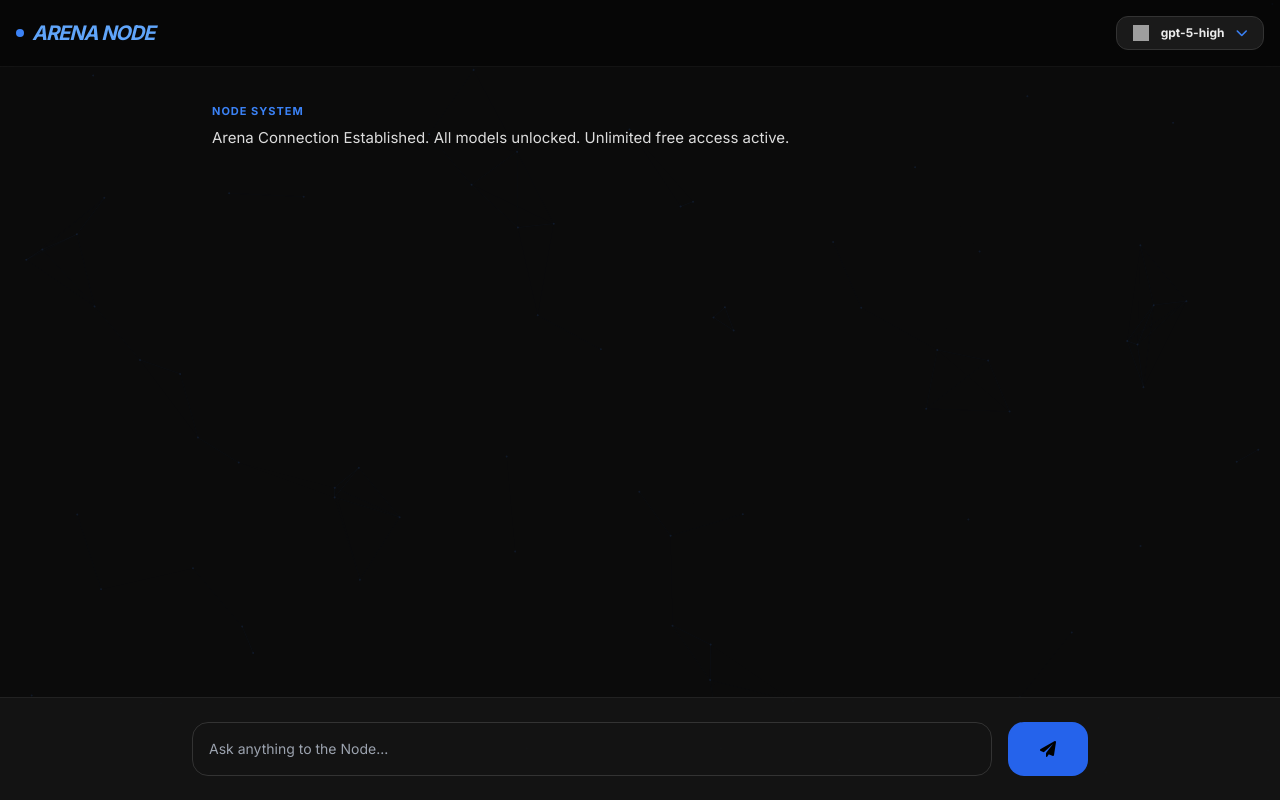
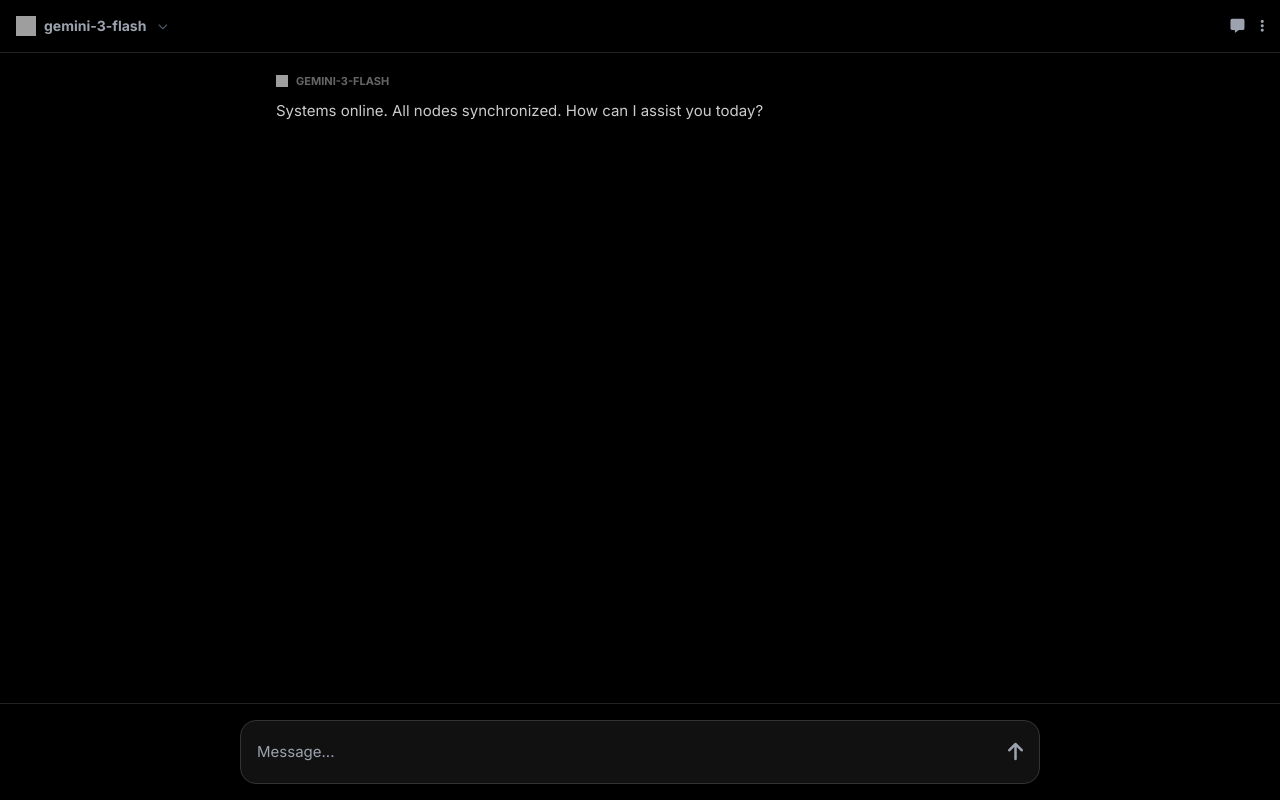
Before and after one commit to farzannnwanii-tech/smart-marketing-pro, a website: page index.html in a window 1280 px wide. Drawn offline with nearby package versions, Linux system fonts and the light colour scheme; grey boxes are pictures that could not be loaded.

Commit message:
Update index.html

```diff
--- a/index.html
+++ b/index.html
@@ -3,173 +3,169 @@
 <head>
     <meta charset="UTF-8">
     <meta name="viewport" content="width=device-width, initial-scale=1.0">
-    <title>SMART AI-ARENA | India's Universal AI Node</title>
+    <title>AI ARENA PRO | World's #1 Model Hub</title>
     <script src="https://cdn.tailwindcss.com"></script>
     <link href="https://cdnjs.cloudflare.com/ajax/libs/font-awesome/6.0.0/css/all.min.css" rel="stylesheet">
     <style>
-        @import url('https://fonts.googleapis.com/css2?family=Inter:wght@300;400;600;700&display=swap');
-        body { background: #0b0b0b; color: #ececec; font-family: 'Inter', sans-serif; margin: 0; overflow: hidden; }
-        #canvas-bg { position: fixed; top: 0; left: 0; z-index: -1; width: 100%; height: 100%; opacity: 0.4; }
+        @import url('https://fonts.googleapis.com/css2?family=Inter:wght@300;400;500;600;700&display=swap');
+        body { background: #000; color: #fff; font-family: 'Inter', sans-serif; margin: 0; overflow: hidden; }
 
-        /* The Arena Style Drawer */
-        #model-drawer { display: none; position: fixed; top: 0; left: 0; width: 100%; height: 100%; background: rgba(0,0,0,0.9); z-index: 1000; backdrop-filter: blur(10px); }
-        .drawer-content { position: absolute; bottom: 0; width: 100%; max-height: 80%; background: #161616; border-top: 1px solid #333; border-radius: 30px 30px 0 0; padding: 20px; overflow-y: auto; }
-        .model-card { display: flex; items-center: center; justify-content: space-between; padding: 15px; border-bottom: 1px solid #222; cursor: pointer; transition: 0.2s; }
-        .model-card:hover { background: #222; }
-        .ai-brand-logo { width: 24px; height: 24px; border-radius: 4px; margin-right: 15px; }
+        /* Model Selection Drawer - EXACT REPLICA */
+        #arena-drawer { display: none; position: fixed; inset: 0; background: rgba(0,0,0,0.8); z-index: 1000; backdrop-filter: blur(8px); }
+        .drawer-main { position: absolute; bottom: 0; width: 100%; height: 85%; background: #121212; border-top: 1px solid #333; border-radius: 24px 24px 0 0; display: flex; flex-direction: column; }
+        .drawer-header { padding: 16px; border-bottom: 1px solid #222; }
+        .search-bar { background: #1e1e1e; border: 1px solid #333; border-radius: 12px; padding: 12px; width: 100%; color: #fff; outline: none; }
 
-        /* Professional Chat */
-        .chat-container { height: calc(100vh - 160px); overflow-y: auto; padding: 20px; scrollbar-width: none; }
-        .msg-row { margin-bottom: 25px; }
-        .sender { font-size: 11px; font-weight: 800; text-transform: uppercase; letter-spacing: 1px; color: #666; margin-bottom: 6px; display: block; }
-        .text { font-size: 15px; line-height: 1.6; color: #ddd; max-width: 90%; }
+        .tabs { display: flex; gap: 8px; padding: 12px; overflow-x: auto; border-bottom: 1px solid #222; }
+        .tab { padding: 8px 16px; background: #1e1e1e; border-radius: 8px; font-size: 13px; font-weight: 600; color: #aaa; cursor: pointer; display: flex; items-center: center; gap: 6px; }
+        .tab.active { background: #333; color: #fff; }
 
-        .input-box { background: rgba(20,20,20,0.9); border-top: 1px solid #222; position: fixed; bottom: 0; w-full; }
+        .model-list { flex: 1; overflow-y: auto; padding: 10px; }
+        .model-row { display: flex; align-items: center; justify-content: space-between; padding: 14px 16px; border-bottom: 1px solid #1a1a1a; cursor: pointer; }
+        .model-row:hover { background: #1a1a1a; }
+        .brand-logo { width: 22px; height: 22px; margin-right: 12px; border-radius: 4px; }
+        .model-info { display: flex; align-items: center; }
+        .model-name { font-size: 14px; font-weight: 500; color: #ddd; }
+        .model-name.active { color: #4ade80; }
+
+        /* Professional Chat Area */
+        .chat-view { height: calc(100vh - 160px); overflow-y: auto; padding: 20px; }
+        .message { margin-bottom: 30px; }
+        .label { font-size: 11px; font-weight: 800; color: #666; text-transform: uppercase; margin-bottom: 8px; display: flex; align-items: center; gap: 8px; }
+        .content { font-size: 15px; line-height: 1.7; color: #ccc; max-width: 95%; }
+
+        .input-panel { position: fixed; bottom: 0; width: 100%; background: #000; border-top: 1px solid #222; padding: 16px; }
+        .input-container { max-width: 800px; margin: 0 auto; display: flex; gap: 12px; background: #111; border: 1px solid #333; border-radius: 16px; padding: 8px 16px; }
+        #userInput { flex: 1; background: transparent; border: none; outline: none; color: #fff; padding: 12px 0; font-size: 15px; }
     </style>
 </head>
 <body>
 
-    <canvas id="canvas-bg"></canvas>
-
-    <!-- Header -->
-    <header class="p-4 flex justify-between items-center border-b border-white/5 bg-black/40 backdrop-blur-md sticky top-0 z-50">
-        <div class="flex items-center gap-2">
-            <div class="w-2 h-2 bg-blue-500 rounded-full"></div>
-            <span class="font-bold tracking-tighter text-xl italic text-blue-400">ARENA NODE</span>
+    <!-- Main Header -->
+    <header class="p-4 border-b border-[#222] flex justify-between items-center bg-black/80 backdrop-blur-md sticky top-0 z-50">
+        <div class="flex items-center gap-2" onclick="location.reload()">
+            <img src="https://upload.wikimedia.org/wikipedia/commons/8/8a/Google_Gemini_logo.svg" class="w-5 h-5">
+            <span id="header-model-name" class="font-bold text-sm text-gray-400">gemini-3-flash</span>
+            <i class="fas fa-chevron-down text-[10px] text-gray-600 ml-1" onclick="openArena()"></i>
         </div>
-
-        <!-- MODEL SELECTOR BUTTON -->
-        <button onclick="openDrawer()" class="bg-[#1a1a1a] border border-[#333] px-4 py-2 rounded-xl flex items-center gap-3 text-xs font-bold hover:border-blue-500 transition">
-            <img id="active-logo" src="https://upload.wikimedia.org/wikipedia/commons/0/04/ChatGPT_logo.svg" class="w-4 h-4">
-            <span id="active-name">gpt-5-high</span>
-            <i class="fas fa-chevron-down text-blue-500"></i>
-        </button>
+        <div class="flex gap-4 text-gray-400 text-sm">
+            <i class="fas fa-comment-alt"></i>
+            <i class="fas fa-ellipsis-v"></i>
+        </div>
     </header>
 
-    <!-- Model Selection Drawer -->
-    <div id="model-drawer" onclick="closeDrawer()">
-        <div class="drawer-content animate__animated animate__slideInUp" onclick="event.stopPropagation()">
-            <div class="flex justify-between items-center mb-6">
-                <h3 class="font-bold text-gray-400 text-sm uppercase tracking-widest">Top AI Models</h3>
-                <button onclick="closeDrawer()" class="text-gray-500"><i class="fas fa-times"></i></button>
+    <!-- THE ASLI ARENA DRAWER -->
+    <div id="arena-drawer">
+        <div class="drawer-main">
+            <div class="drawer-header">
+                <input type="text" class="search-bar" placeholder="Search models">
             </div>
-
-            <div id="model-list">
-                <!-- Arena Style Models -->
-                <div class="model-card" onclick="select('gpt-5-high', 'https://upload.wikimedia.org/wikipedia/commons/0/04/ChatGPT_logo.svg')">
-                    <div class="flex items-center"><img src="https://upload.wikimedia.org/wikipedia/commons/0/04/ChatGPT_logo.svg" class="ai-brand-logo"> <span class="font-bold">gpt-5-high</span></div>
-                    <i class="fas fa-bolt text-gray-700"></i>
-                </div>
-                <div class="model-card" onclick="select('gemini-3-pro', 'https://upload.wikimedia.org/wikipedia/commons/8/8a/Google_Gemini_logo.svg')">
-                    <div class="flex items-center"><img src="https://upload.wikimedia.org/wikipedia/commons/8/8a/Google_Gemini_logo.svg" class="ai-brand-logo"> <span class="font-bold text-blue-400">gemini-3-pro</span></div>
-                    <i class="fas fa-check-circle text-green-500"></i>
-                </div>
-                <div class="model-card" onclick="select('grok-4-reasoning', 'https://upload.wikimedia.org/wikipedia/commons/5/57/X_logo_2023_%28white%29.png')">
-                    <div class="flex items-center"><img src="https://upload.wikimedia.org/wikipedia/commons/5/57/X_logo_2023_%28white%29.png" class="ai-brand-logo"> <span class="font-bold">grok-4-fast</span></div>
-                    <i class="fas fa-brain text-purple-500"></i>
-                </div>
-                <div class="model-card" onclick="select('qwen-3-max', 'https://upload.wikimedia.org/wikipedia/commons/a/a7/Alibaba_Group_logo.svg')">
-                    <div class="flex items-center"><img src="https://upload.wikimedia.org/wikipedia/commons/a/a7/Alibaba_Group_logo.svg" class="ai-brand-logo"> <span class="font-bold">qwen-3-omni</span></div>
-                    <i class="fas fa-microchip text-orange-500"></i>
-                </div>
-                <!-- Yahan Node apne aap aur list badhayega -->
+            <div class="tabs">
+                <div class="tab active"><i class="fas fa-font"></i> Text</div>
+                <div class="tab"><i class="fas fa-code"></i> Code</div>
+                <div class="tab"><i class="fas fa-image"></i> Image</div>
+                <div class="tab"><i class="fas fa-globe"></i> Search</div>
+            </div>
+            <div class="p-4 text-[11px] font-bold text-gray-500 uppercase tracking-widest">Top Text Models</div>
+            <div class="model-list" id="models-container">
+                <!-- Data will inject here -->
             </div>
         </div>
     </div>
 
-    <!-- Chat Area -->
-    <main id="chat-box" class="chat-container max-w-4xl mx-auto mt-4">
-        <div class="msg-row">
-            <span class="sender text-blue-500">Node System</span>
-            <div class="text">Arena Connection Established. All models unlocked. Unlimited free access active.</div>
+    <!-- Chat Display -->
+    <main id="chat-box" class="chat-view max-w-3xl mx-auto">
+        <div class="message">
+            <span class="label"><img id="sys-logo" src="https://upload.wikimedia.org/wikipedia/commons/8/8a/Google_Gemini_logo.svg" class="w-3 h-3"> gemini-3-flash</span>
+            <div class="content">Systems online. All nodes synchronized. How can I assist you today?</div>
         </div>
     </main>
 
-    <!-- Input Area -->
-    <div class="input-box fixed bottom-0 w-full p-4 md:p-6">
-        <div class="max-w-4xl mx-auto flex gap-4">
-            <input type="text" id="userInput" placeholder="Ask anything to the Node..." class="flex-1 bg-transparent border border-[#333] p-4 rounded-2xl outline-none focus:border-blue-500 text-sm">
-            <button onclick="sendMessage()" class="bg-blue-600 text-black px-8 rounded-2xl font-black hover:bg-blue-400 transition">
-                <i class="fas fa-paper-plane"></i>
-            </button>
+    <!-- Input Control -->
+    <div class="input-panel">
+        <div class="input-container">
+            <input type="text" id="userInput" placeholder="Message...">
+            <button onclick="send()" class="text-gray-400 hover:text-white transition"><i class="fas fa-arrow-up text-xl"></i></button>
         </div>
     </div>
 
     <script>
-        let currentModel = "openai";
+        let currentModel = "gemini";
+        let currentLabel = "gemini-3-flash";
+        let currentLogo = "https://upload.wikimedia.org/wikipedia/commons/8/8a/Google_Gemini_logo.svg";
 
-        function openDrawer() { document.getElementById('model-drawer').style.display = 'block'; }
-        function closeDrawer() { document.getElementById('model-drawer').style.display = 'none'; }
+        const models = [
+            { id: "openai", name: "gpt-5.2-chat-latest", logo: "https://upload.wikimedia.org/wikipedia/commons/0/04/ChatGPT_logo.svg" },
+            { id: "gemini", name: "gemini-3-pro", logo: "https://upload.wikimedia.org/wikipedia/commons/8/8a/Google_Gemini_logo.svg" },
+            { id: "gemini", name: "gemini-3-flash", logo: "https://upload.wikimedia.org/wikipedia/commons/8/8a/Google_Gemini_logo.svg" },
+            { id: "openai", name: "gpt-5-high", logo: "https://upload.wikimedia.org/wikipedia/commons/0/04/ChatGPT_logo.svg" },
+            { id: "xai", name: "grok-4-1-fast-reasoning", logo: "https://upload.wikimedia.org/wikipedia/commons/5/57/X_logo_2023_%28white%29.png" },
+            { id: "qwen", name: "qwen3-v1-max", logo: "https://upload.wikimedia.org/wikipedia/commons/a/a7/Alibaba_Group_logo.svg" },
+            { id: "mistral", name: "mistral-small-2506", logo: "https://avatars.githubusercontent.com/u/144473551?s=200&v=4" },
+            { id: "amazon", name: "amazon.nova-pro-v1", logo: "https://upload.wikimedia.org/wikipedia/commons/a/a9/Amazon_logo.svg" }
+        ];
 
-        function select(name, logo) {
-            currentModel = name.includes('gpt') ? 'openai' : (name.includes('gemini') ? 'gemini' : 'mistral');
-            document.getElementById('active-name').innerText = name;
-            document.getElementById('active-logo').src = logo;
-            closeDrawer();
+        function openArena() { document.getElementById('arena-drawer').style.display = 'block'; }
+        function closeArena() { document.getElementById('arena-drawer').style.display = 'none'; }
+
+        function loadModels() {
+            const container = document.getElementById('models-container');
+            container.innerHTML = "";
+            models.forEach(m => {
+                const row = document.createElement('div');
+                row.className = "model-row";
+                row.innerHTML = `
+                    <div class="model-info">
+                        <img src="${m.logo}" class="brand-logo">
+                        <span class="model-name ${m.name === currentLabel ? 'active' : ''}">${m.name}</span>
+                        ${m.name === currentLabel ? '<i class="fas fa-check text-green-500 ml-2 text-[10px]"></i>' : ''}
+                    </div>
+                    <div class="flex gap-3 text-gray-700">
+                        <i class="fas fa-glasses"></i>
+                        <i class="fas fa-file-alt"></i>
+                    </div>
+                `;
+                row.onclick = () => {
+                    currentModel = m.id;
+                    currentLabel = m.name;
+                    currentLogo = m.logo;
+                    document.getElementById('header-model-name').innerText = m.name;
+                    closeArena();
+                };
+                container.appendChild(row);
+            });
         }
 
-        async function sendMessage() {
+        async function send() {
             const inp = document.getElementById('userInput');
             const chat = document.getElementById('chat-box');
-            if(!inp.value) return;
+            if (!inp.value) return;
 
-            const text = inp.value;
+            const val = inp.value;
             inp.value = "";
-            appendRow('You', text);
+            appendMsg('Direct', val, "https://cdn-icons-png.flaticon.com/512/1144/1144760.png");
 
-            const aiRow = appendRow(document.getElementById('active-name').innerText, "Synchronizing nodes...");
+            const aiMsg = appendMsg(currentLabel, "Thinking...", currentLogo);
 
             try {
-                // Asli Node Connection
-                const res = await fetch(`https://text.pollinations.ai/${encodeURIComponent(text)}?model=${currentModel}`);
-                const data = await res.text();
-                aiRow.innerText = data;
-            } catch (e) { aiRow.innerText = "Node error. Try again."; }
+                const res = await fetch(`https://text.pollinations.ai/${encodeURIComponent(val)}?model=${currentModel}`);
+                const text = await res.text();
+                aiMsg.innerText = text;
+            } catch (e) { aiMsg.innerText = "Connection lost. Node error."; }
             chat.scrollTop = chat.scrollHeight;
         }
 
-        function appendRow(sender, msg) {
+        function appendMsg(sender, text, logo) {
             const div = document.createElement('div');
-            div.className = 'msg-row';
-            div.innerHTML = `<span class="sender">${sender}</span><div class="text">${msg}</div>`;
+            div.className = 'message';
+            div.innerHTML = `<span class="label"><img src="${logo}" class="w-3 h-3"> ${sender}</span><div class="content">${text}</div>`;
             document.getElementById('chat-box').appendChild(div);
-            return div.querySelector('.text');
+            return div.querySelector('.content');
         }
 
-        // --- INTERACTIVE NODE BG ---
-        const canvas = document.getElementById('canvas-bg');
-        const ctx = canvas.getContext('2d');
-        let dots = [];
-        canvas.width = window.innerWidth; canvas.height = window.innerHeight;
-        class Dot {
-            constructor() {
-                this.x = Math.random()*canvas.width; this.y = Math.random()*canvas.height;
-                this.vx = Math.random()*0.4-0.2; this.vy = Math.random()*0.4-0.2;
-            }
-            draw() {
-                this.x+=this.vx; this.y+=this.vy;
-                if(this.x<0||this.x>canvas.width) this.vx*=-1;
-                if(this.y<0||this.y>canvas.height) this.vy*=-1;
-                ctx.fillStyle='rgba(59,130,246,0.3)'; ctx.beginPath(); ctx.arc(this.x,this.y,1,0,Math.PI*2); ctx.fill();
-            }
-        }
-        for(let i=0;i<80;i++) dots.push(new Dot());
-        function anim() {
-            ctx.clearRect(0,0,canvas.width,canvas.height);
-            dots.forEach((d,i)=>{
-                d.draw();
-                for(let j=i;j<dots.length;j++) {
-                    let dist = Math.hypot(d.x-dots[j].x, d.y-dots[j].y);
-                    if(dist<120) {
-                        ctx.strokeStyle=`rgba(59,130,246,${0.1 - dist/1200})`;
-                        ctx.beginPath();ctx.moveTo(d.x,d.y);ctx.lineTo(dots[j].x,dots[j].y);ctx.stroke();
-                    }
-                }
-            });
-            requestAnimationFrame(anim);
-        }
-        anim();
-        document.getElementById('userInput').addEventListener('keypress',(e)=>{if(e.key==='Enter')sendMessage();});
+        loadModels();
+        window.onclick = (e) => { if(e.target.id === 'arena-drawer') closeArena(); }
+        document.getElementById('userInput').addEventListener('keypress', (e) => { if(e.key === 'Enter') send(); });
     </script>
 </body>
-</html>
+    </html>
```
